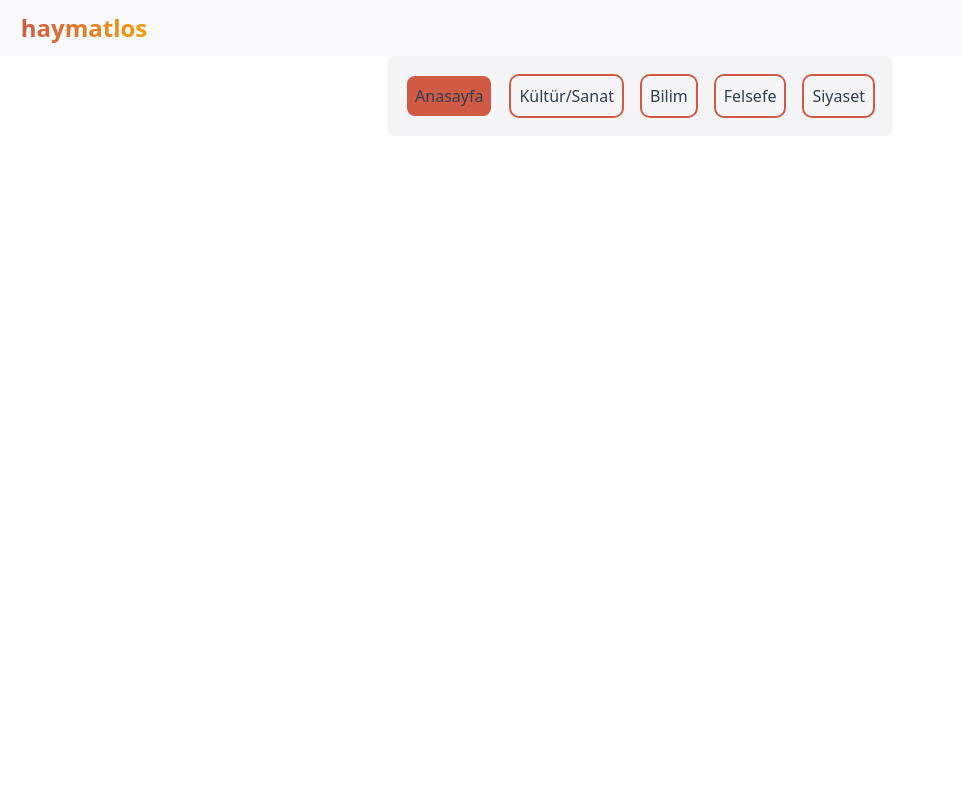
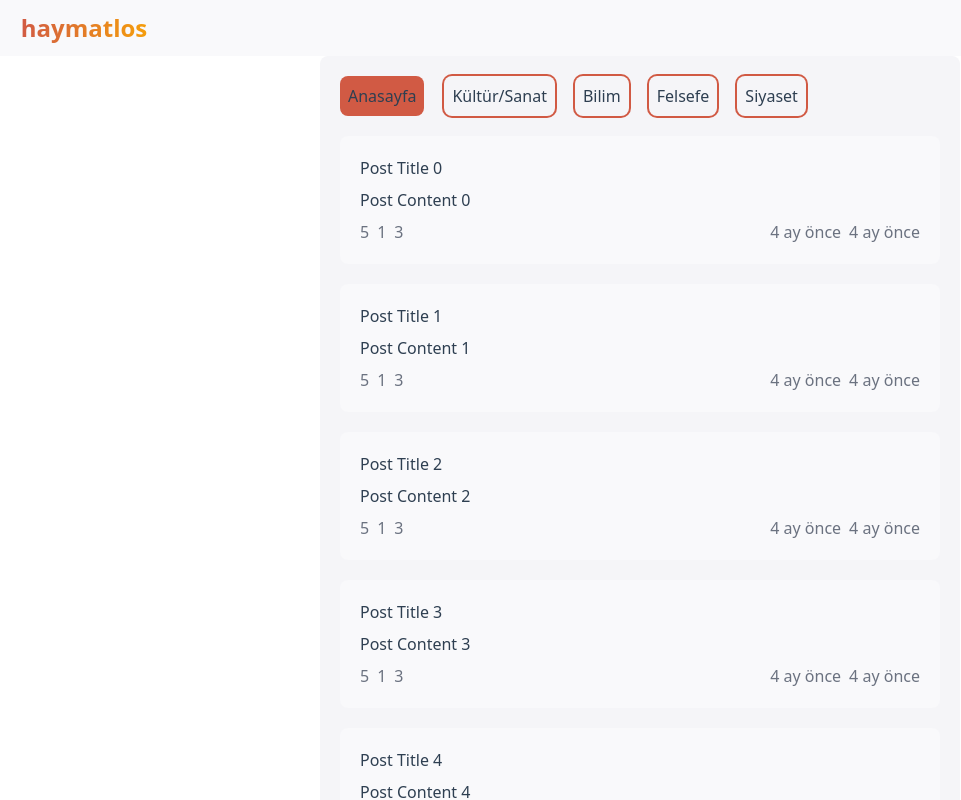
Before and after one commit to mufurkand/haymatlos-ts, a Next.js app: page / in a window 1280 px wide. Shown: the top 800 px of the page, without its empty margins (0-961 px from the left). Built offline with nearby package versions, Linux system fonts and the light colour scheme.

Commit message:
Implement posts and their container

```diff
--- a/components/Feed.tsx
+++ b/components/Feed.tsx
@@ -3,6 +3,7 @@
 import { useState } from "react";
 import CategoryContainer from "./CategoryContainer";
 import { Category } from "@/types/Category";
+import PostContainer from "./PostContainer";
 
 export default function Feed() {
   const [activeCategory, setActiveCategory] = useState<Category>({
@@ -19,12 +20,13 @@ export default function Feed() {
   ];
 
   return (
-    <div className="flex justify-center p-5 bg-foreground dark:bg-darkForeground rounded-lg">
+    <div className="flex justify-center p-5 bg-foreground dark:bg-darkForeground rounded-lg flex-col gap-5 w-1/2">
       <CategoryContainer
         categories={categories}
         activeCategory={activeCategory}
         setActiveCategory={setActiveCategory}
       />
+      <PostContainer activeCategory={activeCategory} />
     </div>
   );
 }
--- /dev/null
+++ b/components/PostContainer.tsx
@@ -0,0 +1,77 @@
+import { Category } from "@/types/Category";
+import dayjs from "dayjs";
+import "dayjs/locale/tr";
+import relativeTime from "dayjs/plugin/relativeTime";
+
+export default function PostContainer({
+  activeCategory,
+}: {
+  activeCategory: Category;
+}) {
+  dayjs.locale("tr");
+  dayjs.extend(relativeTime);
+
+  return (
+    <div className="flex flex-col gap-5">
+      {Array.from({ length: 10 }).map((_, index) => (
+        <Post
+          key={index}
+          id={`post-${index}`}
+          uid={`uid-${index}`}
+          title={`Post Title ${index}`}
+          content={`Post Content ${index}`}
+          category={activeCategory}
+          createdAt={dayjs("2023-11-11")}
+          updatedAt={dayjs("2023-12-1")}
+          likes={5}
+          dislikes={1}
+          comments={3}
+        />
+      ))}
+    </div>
+  );
+}
+
+type PostContainerProps = {
+  id: string;
+  uid: string;
+  title: string;
+  content: string;
+  category: Category;
+  createdAt: dayjs.Dayjs;
+  updatedAt: dayjs.Dayjs;
+  likes: number;
+  dislikes: number;
+  comments: number;
+};
+
+export function Post({
+  id,
+  uid,
+  title,
+  content,
+  category,
+  createdAt,
+  updatedAt,
+  likes,
+  dislikes,
+  comments,
+}: PostContainerProps) {
+  return (
+    <div className="flex flex-col p-5 rounded-lg bg-background dark:bg-darkBackground gap-2">
+      <p>{title}</p>
+      <p>{content}</p>
+      <div className="flex justify-between text-gray-500">
+        <div className="flex gap-2">
+          <p>{likes}</p>
+          <p>{dislikes}</p>
+          <p>{comments}</p>
+        </div>
+        <div className="flex gap-2">
+          <p>{dayjs().to(createdAt)}</p>
+          <p>{dayjs().to(updatedAt)}</p>
+        </div>
+      </div>
+    </div>
+  );
+}
```
Also changed, not shown: package.json (+6 -5 lines), 1 other file (tests, documents, lock files or other folders).
